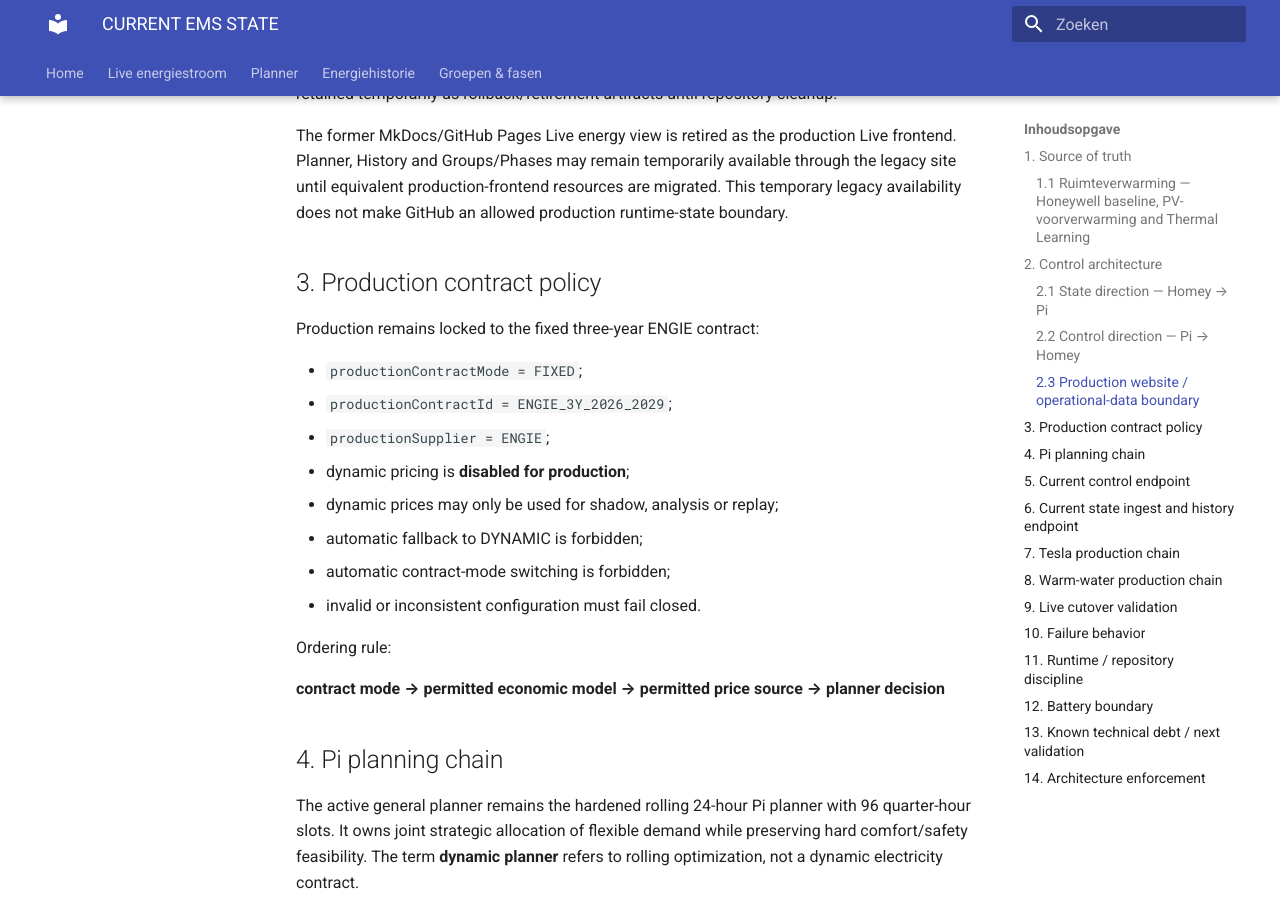
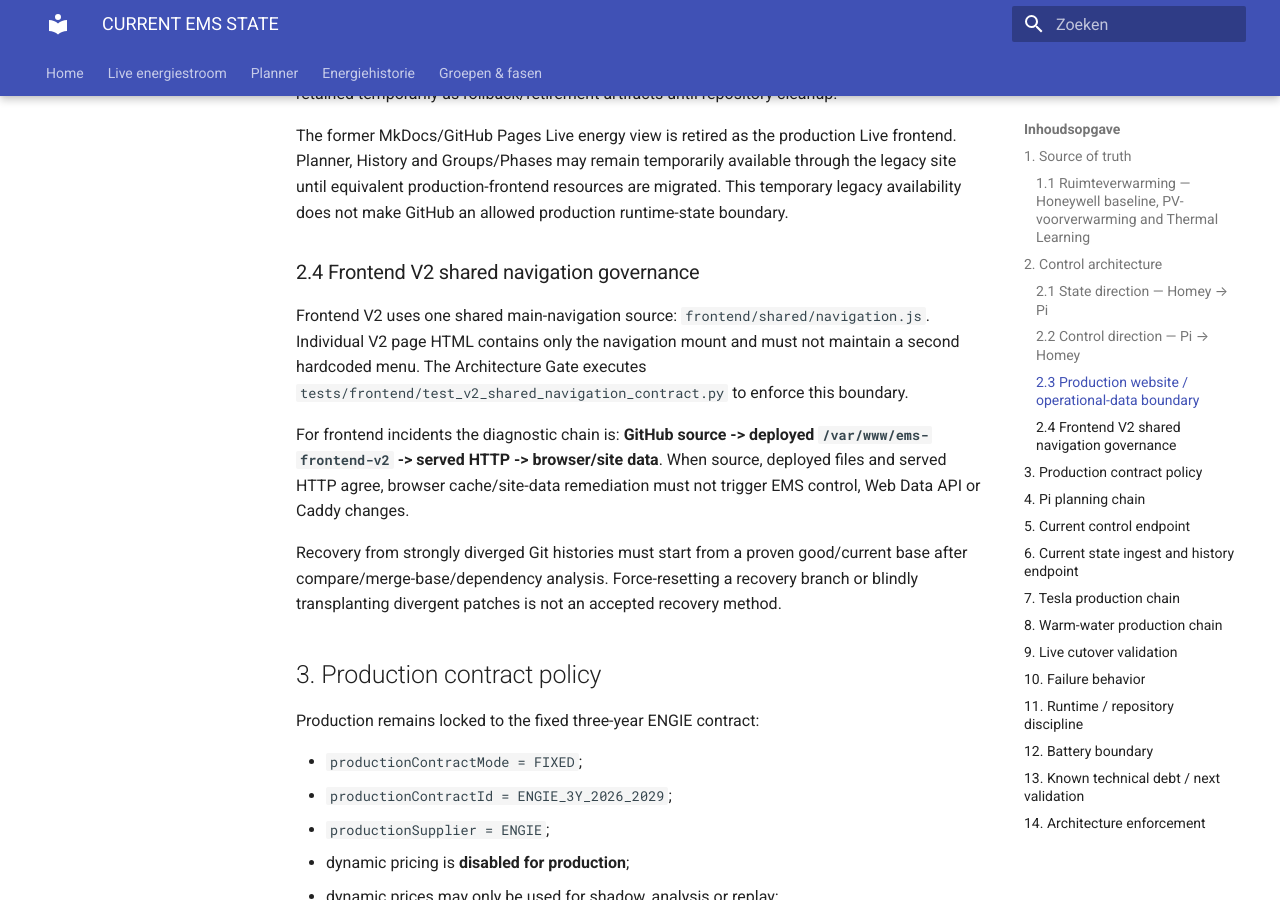
Before and after one commit to OnsKasteeltje/homey-energy-manual, an MkDocs documentation site: the page built from docs/architecture/CURRENT-EMS-STATE.md, in a window 1280 px wide and 900 px high, scrolled down 4762 px. Built offline with MkDocs 1.6.1 and Material for MkDocs 9.7.7, drawn with Linux system fonts in a browser that asks for light colours.

Commit message:
docs: record V2 frontend navigation governance

```diff
--- a/docs/architecture/CURRENT-EMS-STATE.md
+++ b/docs/architecture/CURRENT-EMS-STATE.md
@@ -112,6 +112,14 @@ Production presentation path: private EMS frontend -> Caddy on trusted LAN -> `/
 GitHub is not runtime-state transport for the production Live website. The former GitHub energy-state publisher `services/pi/integrations/github/publish_energy_state.py` and `ems-energy-state-publication.timer` are retired from production scheduling. The timer is disabled and inactive. `docs/data/energy-state-v2.json`, publisher source and deployment units are retained temporarily as rollback/retirement artifacts until repository cleanup.
 
 The former MkDocs/GitHub Pages Live energy view is retired as the production Live frontend. Planner, History and Groups/Phases may remain temporarily available through the legacy site until equivalent production-frontend resources are migrated. This temporary legacy availability does not make GitHub an allowed production runtime-state boundary.
+
+### 2.4 Frontend V2 shared navigation governance
+
+Frontend V2 uses one shared main-navigation source: `frontend/shared/navigation.js`. Individual V2 page HTML contains only the navigation mount and must not maintain a second hardcoded menu. The Architecture Gate executes `tests/frontend/test_v2_shared_navigation_contract.py` to enforce this boundary.
+
+For frontend incidents the diagnostic chain is: **GitHub source -> deployed `/var/www/ems-frontend-v2` -> served HTTP -> browser/site data**. When source, deployed files and served HTTP agree, browser cache/site-data remediation must not trigger EMS control, Web Data API or Caddy changes.
+
+Recovery from strongly diverged Git histories must start from a proven good/current base after compare/merge-base/dependency analysis. Force-resetting a recovery branch or blindly transplanting divergent patches is not an accepted recovery method.
 
 ## 3. Production contract policy
 
```
